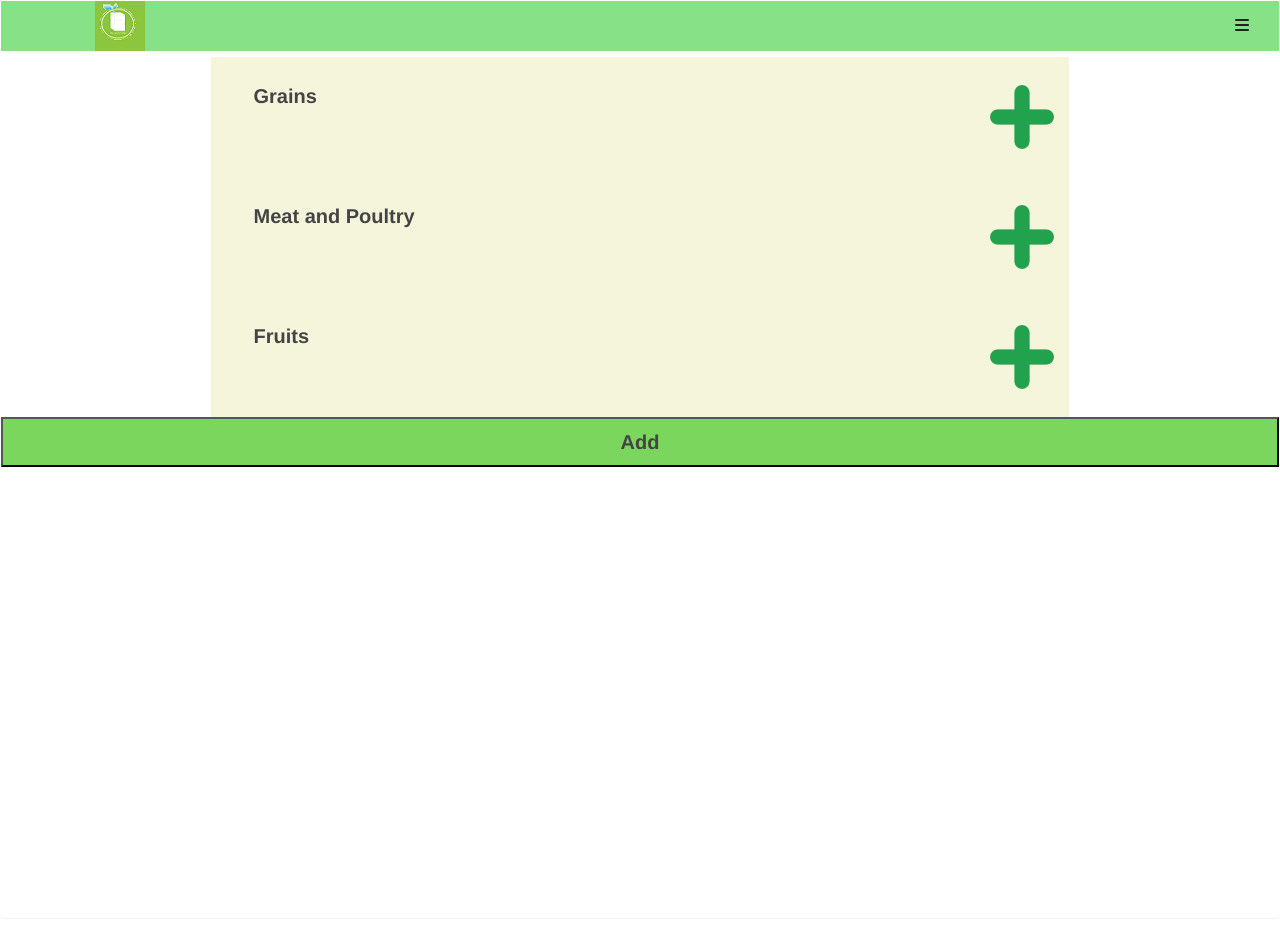
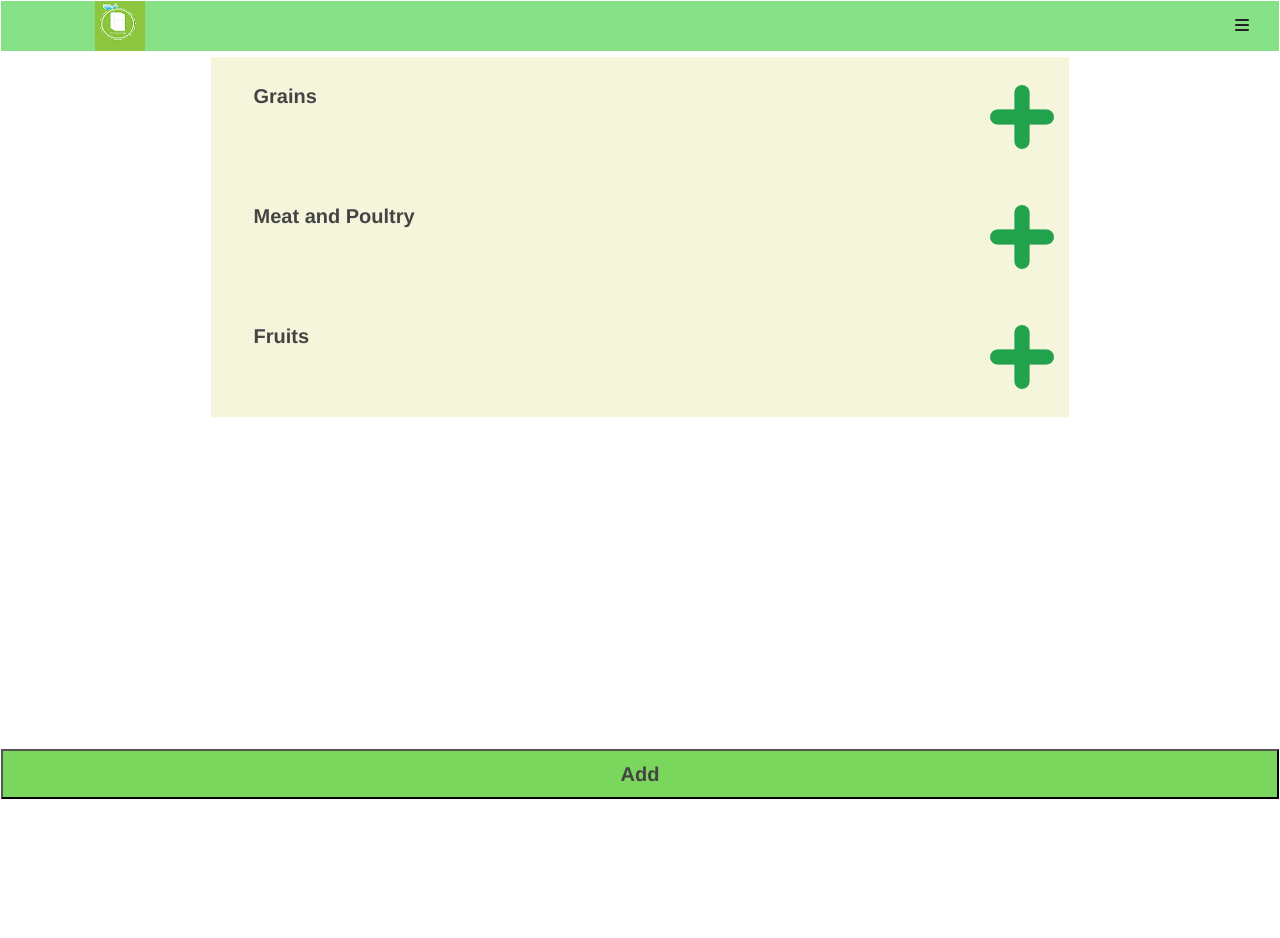
Before and after one commit to AustinBCIT/MVF, a PHP site: page /fridge.html in a window 1280 px wide. After the commit the page ends 799 px from the top, so only its background shows below. Run offline with PHP 8.4, Linux system fonts and the light colour scheme; some libraries are stand-ins or nearby versions.

Commit message:
fixed the button problem because I am GOD

```diff
--- a/css/fridge.css
+++ b/css/fridge.css
@@ -6,7 +6,25 @@
     background-color: #7ad65c;
     font-weight: bold;
     font-size: 20px;
+    position: fixed;
+    bottom: 0px;
+    right: 0px;
 }
+
+html, body {
+
+    height: 100%;
+    margin: 0;
+
+}
+
+
+#length {
+
+    min-height: 100%;
+
+}
+
 
 .click {
     border-radius: 25px;
@@ -66,7 +84,3 @@ div.panel {
     display: none;
     background-color: white;
 }
-
-.button-container{height:500px;
-
-}
--- a/fridge.html
+++ b/fridge.html
@@ -61,7 +61,7 @@ onload=selected
 </script>
 
 </head>
-<body>
+<body id="length">
      <nav id="menu" class="menu">
       <a href="mobileindex.html">
         <header class="menu-header">
```
Also changed, not shown: fridgeMain.html (+14 -2 lines).
